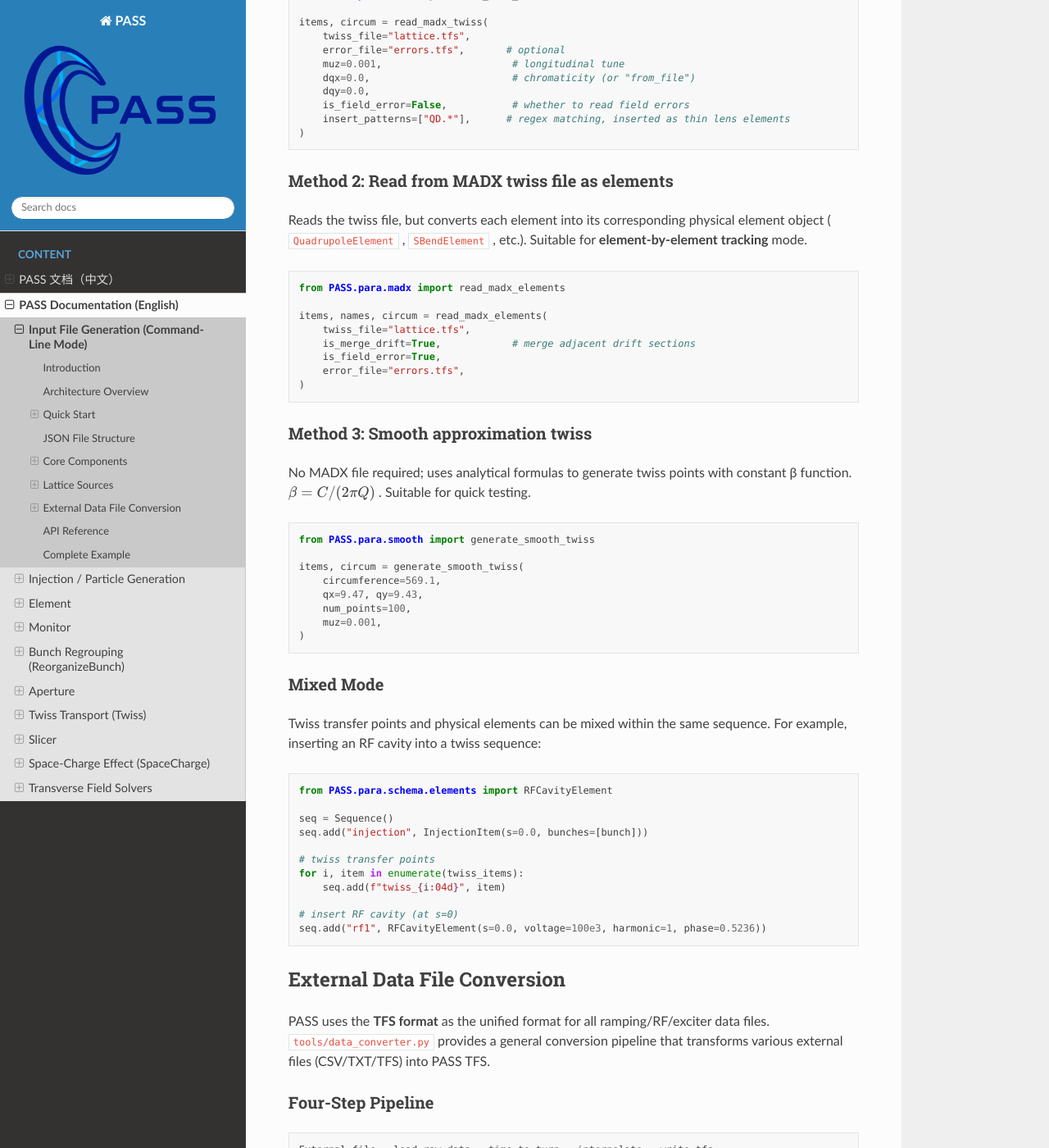
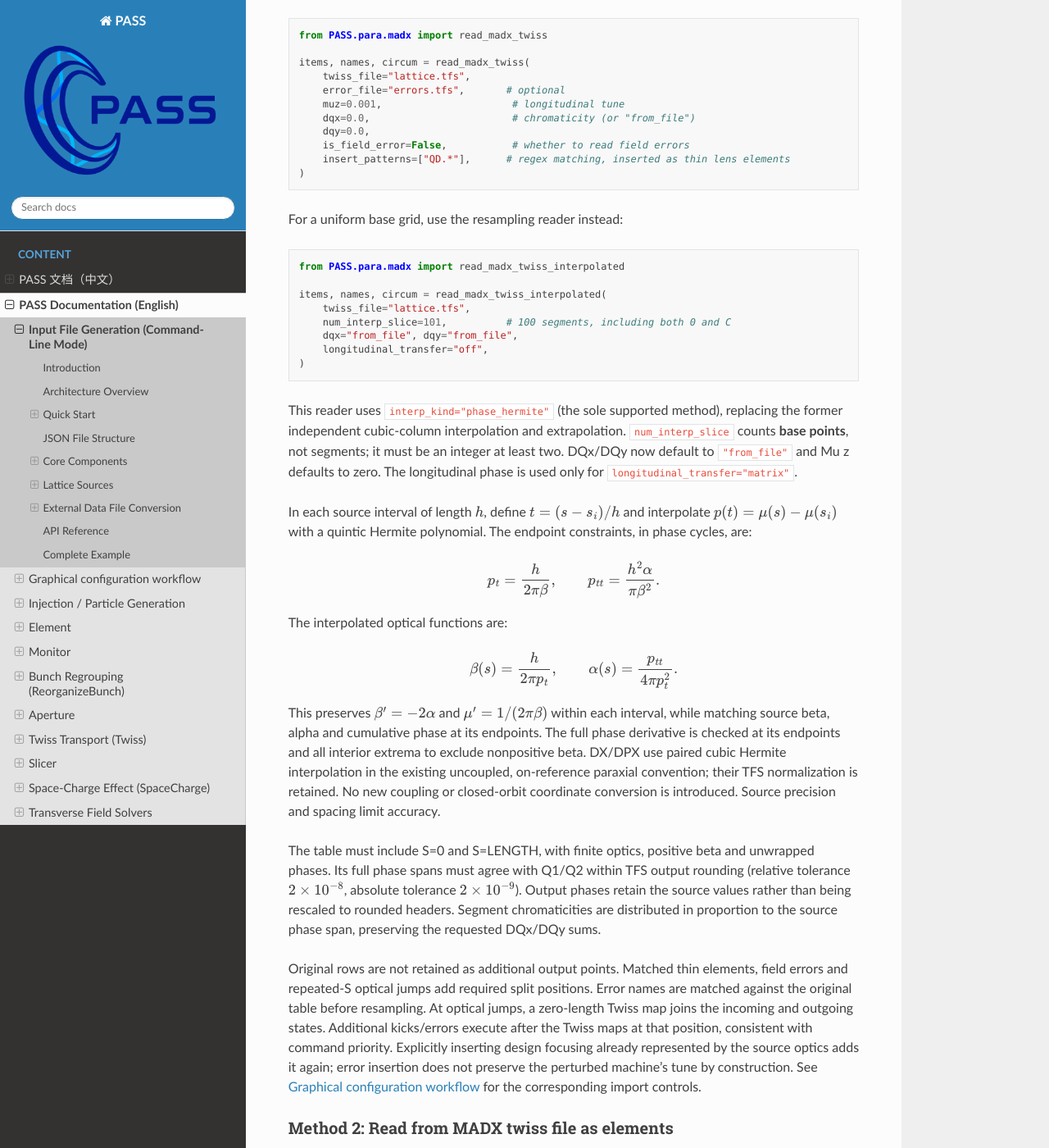
Before and after one commit to changmx/PASS, a Sphinx documentation site: the page built from docs/source/en/input_generation.rst, in a window 1280 px wide and 1400 px high, scrolled down 6844 px. Shown: the whole window at 82% size. Built offline with Sphinx 7.4.7 and the Read the Docs theme 3.1.0, drawn with Linux system fonts in a browser that asks for light colours; some of the changed text lies outside the part shown.

Commit message:
docs: add documentation about gui

```diff
--- a/docs/source/en/index.rst
+++ b/docs/source/en/index.rst
@@ -8,6 +8,7 @@
    :caption: Modules
 
    input_generation
+   gui
    injection
    element/index
    monitor/index
--- a/docs/source/en/input_generation.rst
+++ b/docs/source/en/input_generation.rst
@@ -11,11 +11,11 @@
 - **Type safety** : Parameter types and ranges are declared in the schema; invalid values are intercepted at generation time;
 - **Alias mapping** : Python code uses concise property names (e.g., ``circumference`` ), while the JSON output automatically uses the keys expected by the engine (e.g., ``"Circumference (m)"`` );
 - **Reusability** : Schema objects can be quickly derived via ``model_copy(update={...})`` , suitable for parameter scans;
-- **GUI extensibility** : The schema includes JSON Schema export; future GUIs can auto-render forms.
+- **GUI support** : Typed schemas also support the graphical configuration workflow.
 
 .. note::
 
-    This document introduces input file generation in command-line mode. GUI mode will be provided in future releases.
+    This document introduces input file generation in command-line mode. For the graphical workflow, see :doc:`gui`.
 
 Architecture Overview
 ---------------------
@@ -245,7 +245,10 @@
 not by ``MainConfig``. See :doc:`space_charge` for its named resource schema
 and sequence-command references. Each resource selects ``Method`` (``pic``,
 ``frozen``, ``quasi-frozen``) and ``Solver``; the latter includes the boundary
-condition in its name. Conducting geometry is supplied by ``Chamber``.
+condition in its name. The command's ``Aperture type/value`` defines particle
+losses and, for Dirichlet solvers, the conducting wall. Configurations no longer
+contain ``Chamber``. Supply a complete grid full-width or half-width pair;
+omitting the command aperture selects a rectangle equal to that grid.
 
 InjectionItem (Injection and Grouping)
 ~~~~~~~~~~~~~~~~~~~~~~~~~~~~~~~~~~~~~~
@@ -373,7 +376,7 @@
 
    from PASS.para.madx import read_madx_twiss
 
-   items, circum = read_madx_twiss(
+   items, names, circum = read_madx_twiss(
        twiss_file="lattice.tfs",
        error_file="errors.tfs",       # optional
        muz=0.001,                      # longitudinal tune
@@ -382,6 +385,66 @@
        is_field_error=False,           # whether to read field errors
        insert_patterns=["QD.*"],      # regex matching, inserted as thin lens elements
    )
+
+For a uniform base grid, use the resampling reader instead:
+
+.. code-block:: python
+
+   from PASS.para.madx import read_madx_twiss_interpolated
+
+   items, names, circum = read_madx_twiss_interpolated(
+       twiss_file="lattice.tfs",
+       num_interp_slice=101,          # 100 segments, including both 0 and C
+       dqx="from_file", dqy="from_file",
+       longitudinal_transfer="off",
+   )
+
+This reader uses ``interp_kind="phase_hermite"`` (the sole supported method),
+replacing the former independent cubic-column interpolation and extrapolation.
+``num_interp_slice`` counts **base points**, not segments; it must be an integer
+at least two. DQx/DQy now default to ``"from_file"`` and Mu z defaults to zero.
+The longitudinal phase is used only for ``longitudinal_transfer="matrix"``.
+
+In each source interval of length :math:`h`, define :math:`t=(s-s_i)/h` and
+interpolate :math:`p(t)=\mu(s)-\mu(s_i)` with a quintic Hermite polynomial. The
+endpoint constraints, in phase cycles, are:
+
+.. math::
+
+   p_t = \frac{h}{2\pi\beta}, \qquad
+   p_{tt} = \frac{h^2\alpha}{\pi\beta^2}.
+
+The interpolated optical functions are:
+
+.. math::
+
+   \beta(s)=\frac{h}{2\pi p_t},\qquad
+   \alpha(s)=\frac{p_{tt}}{4\pi p_t^2}.
+
+This preserves :math:`\beta'=-2\alpha` and :math:`\mu'=1/(2\pi\beta)` within
+each interval, while matching source beta, alpha and cumulative phase at its
+endpoints. The full phase derivative is checked at its endpoints and all
+interior extrema to exclude nonpositive beta. DX/DPX use paired cubic Hermite
+interpolation in the existing uncoupled, on-reference paraxial convention;
+their TFS normalization is retained. No new coupling or closed-orbit coordinate
+conversion is introduced. Source precision and spacing limit accuracy.
+
+The table must include S=0 and S=LENGTH, with finite optics, positive beta and
+unwrapped phases. Its full phase spans must agree with Q1/Q2 within TFS output
+rounding (relative tolerance :math:`2\times10^{-8}`, absolute tolerance
+:math:`2\times10^{-9}`). Output phases retain the source values rather than
+being rescaled to rounded headers. Segment chromaticities are distributed in
+proportion to the source phase span, preserving the requested DQx/DQy sums.
+
+Original rows are not retained as additional output points. Matched thin
+elements, field errors and repeated-S optical jumps add required split
+positions. Error names are matched against the original table before
+resampling. At optical jumps, a zero-length Twiss map joins the incoming and
+outgoing states. Additional kicks/errors execute after the Twiss maps at that
+position, consistent with command priority. Explicitly inserting design
+focusing already represented by the source optics adds it again; error
+insertion does not preserve the perturbed machine's tune by construction.
+See :doc:`gui` for the corresponding import controls.
 
 Method 2: Read from MADX twiss file as elements
 ~~~~~~~~~~~~~~~~~~~~~~~~~~~~~~~~~~~~~~~~~~~~~~~~
--- a/docs/source/zh/index.rst
+++ b/docs/source/zh/index.rst
@@ -9,6 +9,7 @@
    :caption: 模块介绍
 
    input_generation
+   gui
    injection
    element/index
    monitor/index
```
Also changed, not shown: docs/source/en/gui.rst (added, +201 -0 lines), docs/source/zh/gui.rst (added, +154 -0 lines), docs/source/zh/input_generation.rst (+56 -4 lines).
